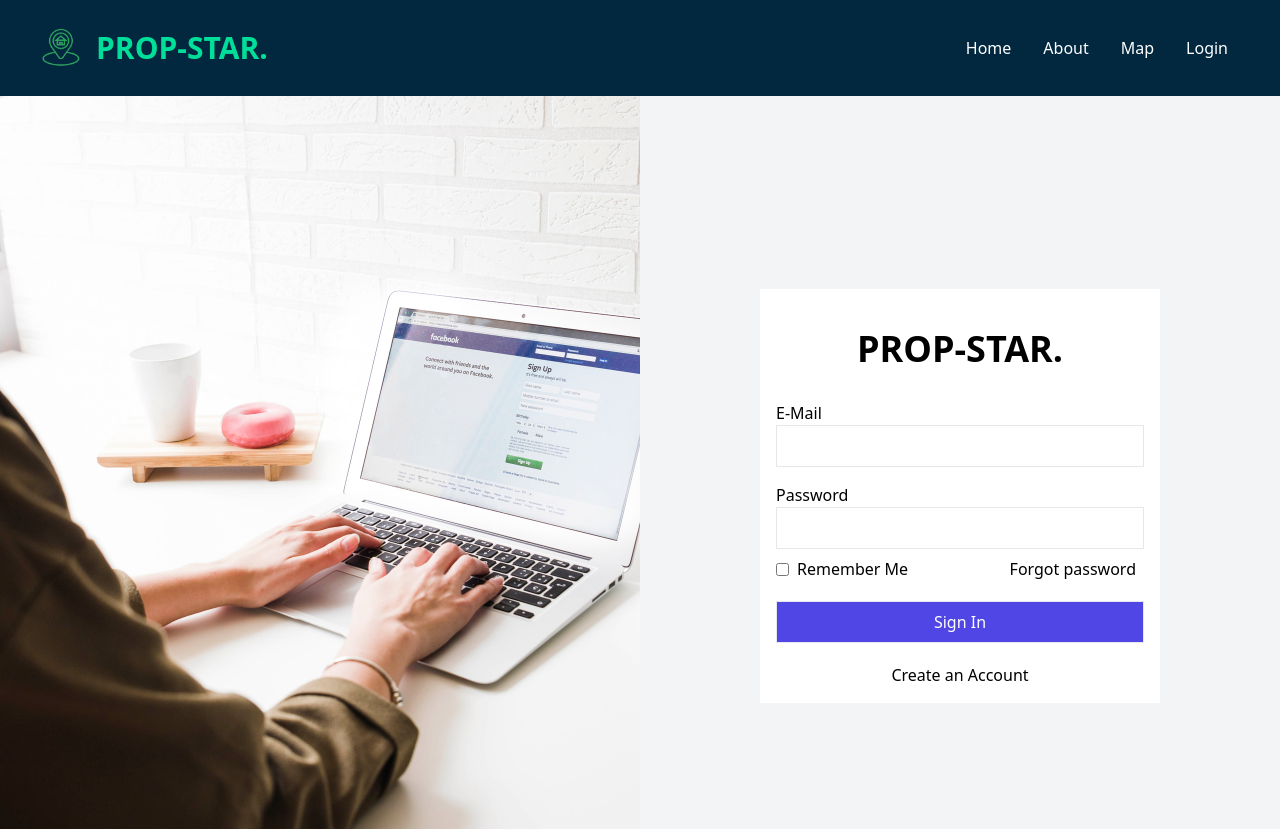
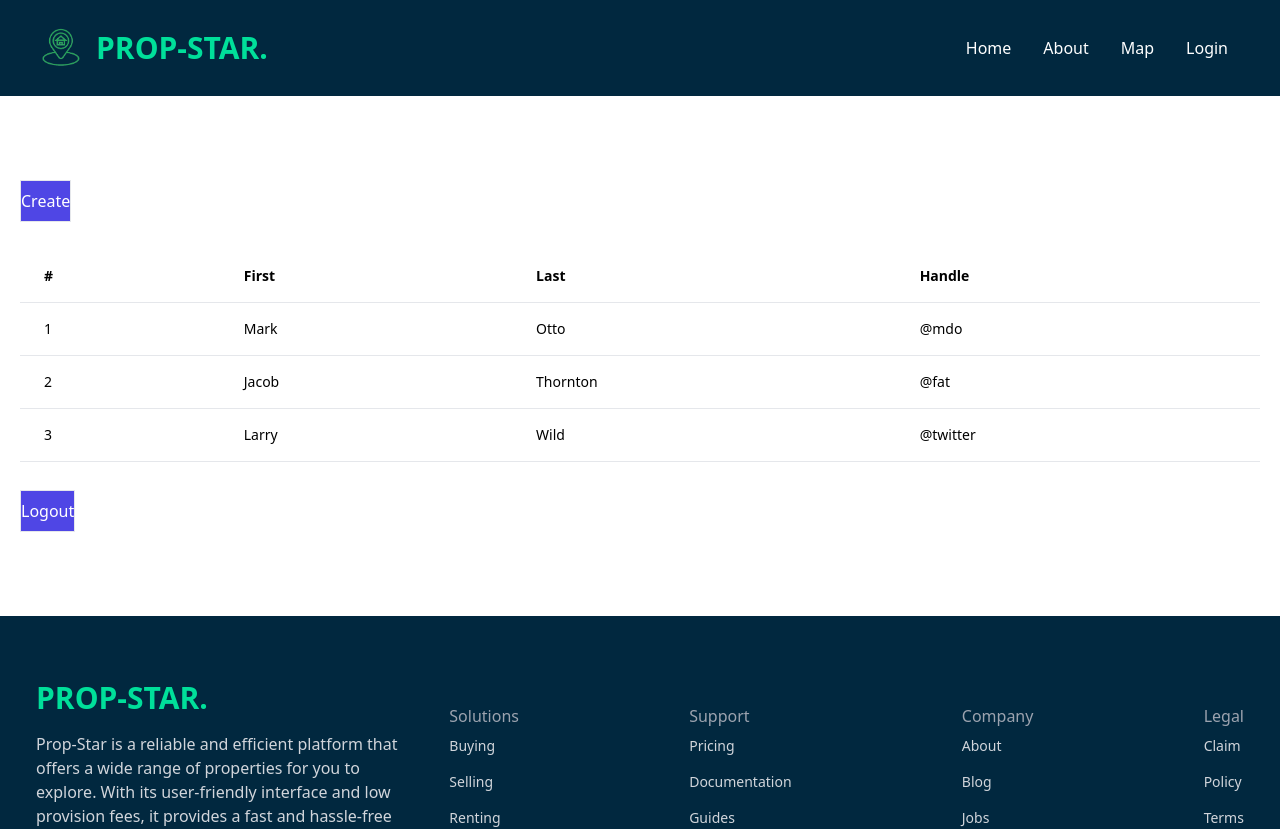
Before and after one commit to zpxscal/prop-star, a React (Create React App) app: page /dashboard in a window 1280 px wide. Before the commit this address led to /login. Shown: the top 829 px of the page. Built offline with nearby package versions, Linux system fonts and the light colour scheme; no server answers.

Commit message:
Creating

```diff
--- a/src/App.js
+++ b/src/App.js
@@ -1,4 +1,5 @@
 import React from "react";
+import axios from "axios";
 
 import Navbar from "./components/common/Navbar";
 import Hero from "./components/screens/Hero";
@@ -15,6 +16,7 @@ import Dashboard from "./components/screens/Dashboard";
 import Create from "./components/screens/Create";
 
 function App() {
+  axios.defaults.baseURL = "https://prop-star.kessaft.com/";
   return (
     <>
       <Navbar />
--- a/src/components/screens/Create.jsx
+++ b/src/components/screens/Create.jsx
@@ -25,19 +25,18 @@ export default function Create() {
   useEffect(() => {
     axios
       .get("/api/whoami")
+      .then((res) => {})
+      .catch((error) => {
+        //console.log(error);
+        //navigate("/login");
+      });
+    axios
+      .get("/api/item/types")
       .then((res) => {
-        axios
-          .get("/api/item/types")
-          .then((res) => {
-            setTypes(res.data);
-          })
-          .catch((error) => {
-            console.log(error);
-          });
+        setTypes(res.data);
       })
       .catch((error) => {
-        //console.log(error);
-        navigate("/login");
+        console.log(error);
       });
   }, []);
 
@@ -57,14 +56,15 @@ export default function Create() {
     err.push(new TypeCheck(location, "location").isLocation());
     err.push(new TypeCheck(price, "price").isPrice());
 
-    if (types.includes(type)) err.push({ where: "itemtype", error: "invalid" });
+    if (!types.includes(type))
+      err.push({ where: "itemtype", error: "invalid" });
 
     err = err.filter((e) => e != null);
 
     if (err.length) return showErrors(err);
 
     axios
-      .post("/item/create", {
+      .post("/api/item/create", {
         title,
         type,
         description,
@@ -179,7 +179,15 @@ export default function Create() {
               />
               <div className="flex flex-col py-2">
                 <label>Address</label>
-                <LocationPicker onSelect={(loc) => setLocation(loc)} />
+                <LocationPicker
+                  onSelect={(loc) =>
+                    setLocation({
+                      ...loc,
+                      lng: parseFloat(loc.lon),
+                      lat: parseFloat(loc.lat),
+                    })
+                  }
+                />
               </div>
             </>
           )}
--- a/src/components/screens/Dashboard.jsx
+++ b/src/components/screens/Dashboard.jsx
@@ -8,7 +8,7 @@ function Dashboard() {
   useEffect(() => {
     axios.get("/api/whoami").catch((error) => {
       //console.log(error);
-      navigate("/login");
+      //navigate("/login");
     });
   }, []);
 
@@ -22,46 +22,60 @@ function Dashboard() {
   };
 
   return (
-    <>
-      <div class="flex flex-col">
-        <div class="overflow-x-auto sm:-mx-6 lg:-mx-8">
-          <div class="inline-block min-w-full py-2 sm:px-6 lg:px-8">
-            <div class="overflow-hidden">
-              <table class="min-w-full text-left text-sm font-light">
-                <thead class="border-b font-medium dark:border-neutral-500">
+    <div className="w-full bg-white py-16 px-4">
+      <div className="max-w-[1240px] mx-auto">
+        <button
+          type="button"
+          className="border my-5 py-2 bg-indigo-600 hover:bg-indigo-500 text-white"
+          onClick={() => navigate("/create")}
+        >
+          Create
+        </button>
+        <div className="flex flex-col">
+          <div className="overflow-x-auto sm:-mx-6 lg:-mx-8">
+            <div className="inline-block min-w-full py-2 sm:px-6 lg:px-8">
+              <div className="overflow-hidden">
+                <table className="min-w-full text-left text-sm font-light">
+                  <thead className="border-b font-medium dark:border-neutral-500">
                     <tr>
-                    <th scope="col" class="px-6 py-4">
+                      <th scope="col" className="px-6 py-4">
                         #
                       </th>
-                    <th scope="col" class="px-6 py-4">
+                      <th scope="col" className="px-6 py-4">
                         First
                       </th>
-                    <th scope="col" class="px-6 py-4">
+                      <th scope="col" className="px-6 py-4">
                         Last
                       </th>
-                    <th scope="col" class="px-6 py-4">
+                      <th scope="col" className="px-6 py-4">
                         Handle
                       </th>
                     </tr>
                   </thead>
                   <tbody>
-                  <tr class="border-b dark:border-neutral-500">
-                    <td class="whitespace-nowrap px-6 py-4 font-medium">1</td>
-                    <td class="whitespace-nowrap px-6 py-4">Mark</td>
-                    <td class="whitespace-nowrap px-6 py-4">Otto</td>
-                    <td class="whitespace-nowrap px-6 py-4">@mdo</td>
+                    <tr className="border-b dark:border-neutral-500">
+                      <td className="whitespace-nowrap px-6 py-4 font-medium">
+                        1
+                      </td>
+                      <td className="whitespace-nowrap px-6 py-4">Mark</td>
+                      <td className="whitespace-nowrap px-6 py-4">Otto</td>
+                      <td className="whitespace-nowrap px-6 py-4">@mdo</td>
                     </tr>
-                  <tr class="border-b dark:border-neutral-500">
-                    <td class="whitespace-nowrap px-6 py-4 font-medium">2</td>
-                    <td class="whitespace-nowrap px-6 py-4">Jacob</td>
-                    <td class="whitespace-nowrap px-6 py-4">Thornton</td>
-                    <td class="whitespace-nowrap px-6 py-4">@fat</td>
+                    <tr className="border-b dark:border-neutral-500">
+                      <td className="whitespace-nowrap px-6 py-4 font-medium">
+                        2
+                      </td>
+                      <td className="whitespace-nowrap px-6 py-4">Jacob</td>
+                      <td className="whitespace-nowrap px-6 py-4">Thornton</td>
+                      <td className="whitespace-nowrap px-6 py-4">@fat</td>
                     </tr>
-                  <tr class="border-b dark:border-neutral-500">
-                    <td class="whitespace-nowrap px-6 py-4 font-medium">3</td>
-                    <td class="whitespace-nowrap px-6 py-4">Larry</td>
-                    <td class="whitespace-nowrap px-6 py-4">Wild</td>
-                    <td class="whitespace-nowrap px-6 py-4">@twitter</td>
+                    <tr className="border-b dark:border-neutral-500">
+                      <td className="whitespace-nowrap px-6 py-4 font-medium">
+                        3
+                      </td>
+                      <td className="whitespace-nowrap px-6 py-4">Larry</td>
+                      <td className="whitespace-nowrap px-6 py-4">Wild</td>
+                      <td className="whitespace-nowrap px-6 py-4">@twitter</td>
                     </tr>
                   </tbody>
                 </table>
@@ -76,7 +90,8 @@ function Dashboard() {
         >
           Logout
         </button>
-    </>
+      </div>
+    </div>
   );
 }
 
--- a/src/componentsCss/LocationPicker.css
+++ b/src/componentsCss/LocationPicker.css
@@ -5,7 +5,7 @@
   position: relative;
   display: inline-block;
   margin-bottom: 10px;
-  z-index: 1500;
+  z-index: 1000;
 }
 
 .picker-container .input-container {
@@ -53,6 +53,7 @@
   max-height: 50vh;
   overflow-y: auto;
   box-shadow: 2px 2px 10px 1px rgba(0, 0, 0, 0.1);
+  z-index: 2000;
 }
 
 .picker-container .options-container .option {
--- a/src/componentsCss/Picker.css
+++ b/src/componentsCss/Picker.css
@@ -5,7 +5,7 @@
   position: relative;
   display: inline-block;
   margin-bottom: 10px;
-  z-index: 1500;
+  z-index: 1000;
 }
 
 .picker-container .input-container {
@@ -49,6 +49,7 @@
   max-height: 50vh;
   overflow-y: auto;
   box-shadow: 2px 2px 10px 1px rgba(0, 0, 0, 0.1);
+  z-index: 2000;
 }
 
 .picker-container .options-container .option {
--- a/src/services/typeCheck.js
+++ b/src/services/typeCheck.js
@@ -117,10 +117,9 @@ const TypeCheck = class {
     return null;
   }
 
-  isLocation(area = false) {
+  isLocation() {
     if (!this.value) return { where: this.where, error: "missing" };
 
-    if (!area) {
     if (
       typeof this.value !== "object" ||
       !this.value.lat ||
@@ -131,18 +130,6 @@ const TypeCheck = class {
       typeof this.value.place_id !== "number"
     )
       return { where: this.where, error: "type" };
-    } else {
-      if (
-        typeof this.value !== "object" ||
-        !this.value.lat ||
-        !this.value.lng ||
-        typeof this.value.lat !== "number" ||
-        typeof this.value.lng !== "number" ||
-        !this.value.place_id ||
-        typeof this.value.place_id !== "number"
-      )
-        return { where: this.where, error: "type" };
-    }
 
     return null;
   }
```
Lines whose indentation alone changed are shown as unchanged.
